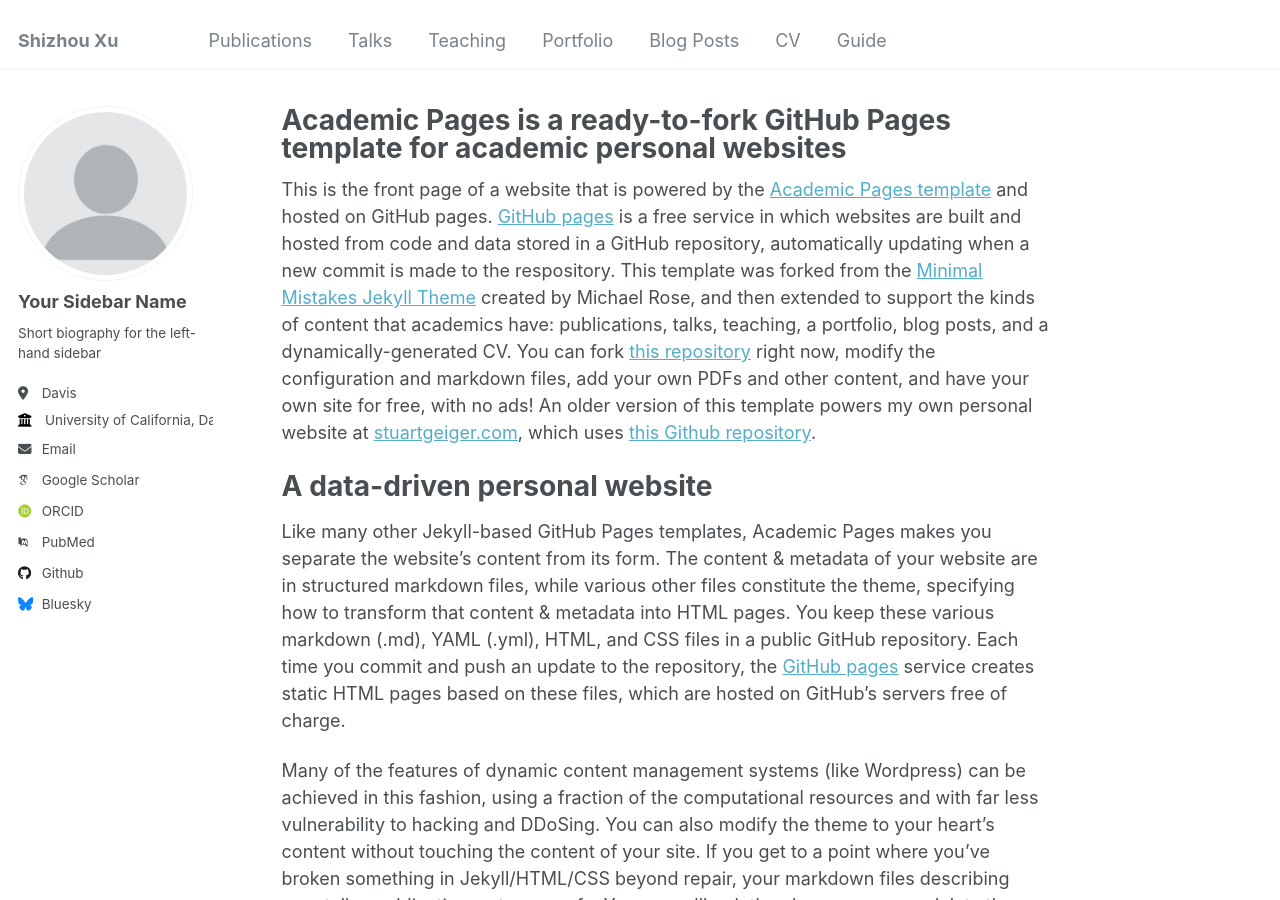
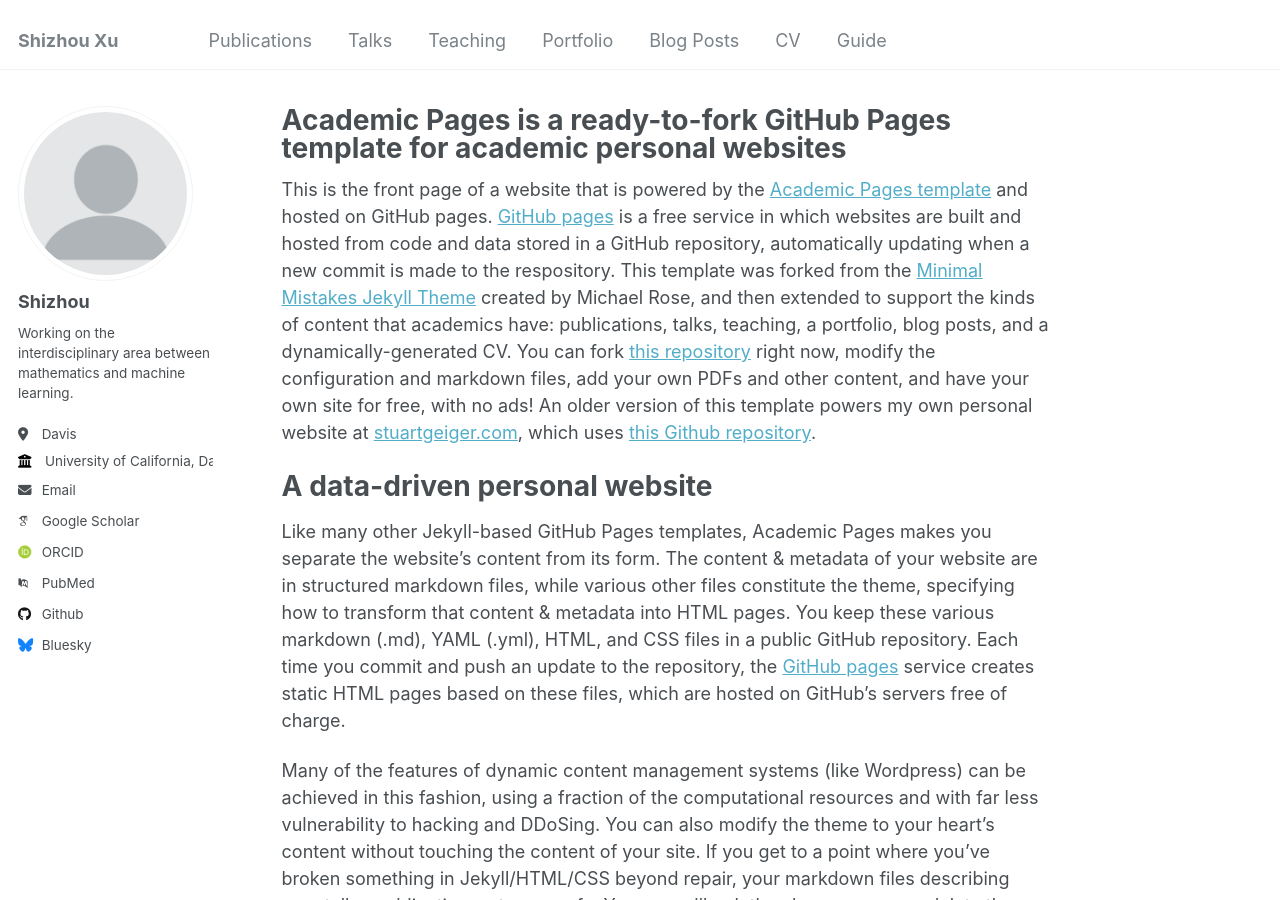
Before and after one commit to xushizhou/xushizhou.github.io, a Jekyll site: the page built from _pages/about.md, in a window 1280 px wide and 900 px high. Built offline with Jekyll 4.4.1, drawn with Linux system fonts in a browser that asks for light colours; some web fonts are replaced.

Commit message:
Update _config.yml

```diff
--- a/_config.yml
+++ b/_config.yml
@@ -11,7 +11,7 @@ locale                   : "en-US"
 title                    : "Shizhou Xu"
 title_separator          : "-"
 name                     : &name "Shizhou Xu"
-description              : &description "..."
+description              : &description "Mathematical Foundation of Machine Learning and Artificial Intelligence"
 url                      : https://xushizhou.github.io # the base hostname & protocol for your site e.g. "https://mmistakes.github.io"
 baseurl                  : "" # the subpath of your site, e.g. "/blog"
 repository               : "xushizhou/xushizhou.github.io"
@@ -22,9 +22,9 @@ repository               : "xushizhou/xushizhou.github.io"
 author:
   # Biographic information
   avatar           : "profile.png"
-  name             : "Your Sidebar Name"
+  name             : "Shizhou"
   pronouns         : # example: "she/her"
-  bio              : "Short biography for the left-hand sidebar"
+  bio              : "Working on the interdisciplinary area between mathematics and machine learning."
   location         : "Davis"
   employer         : "University of California, Davis"
   uri              : # URL
```
